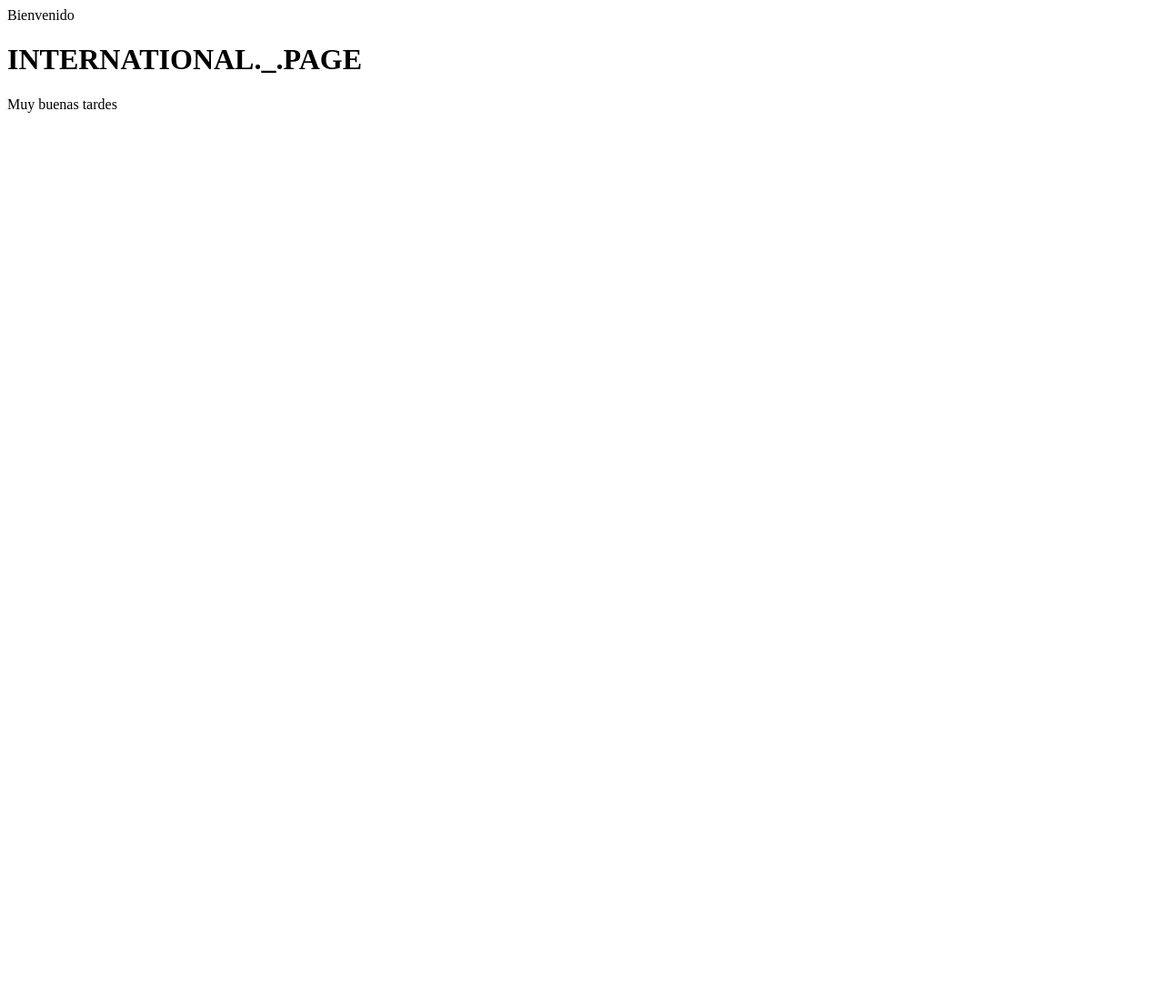
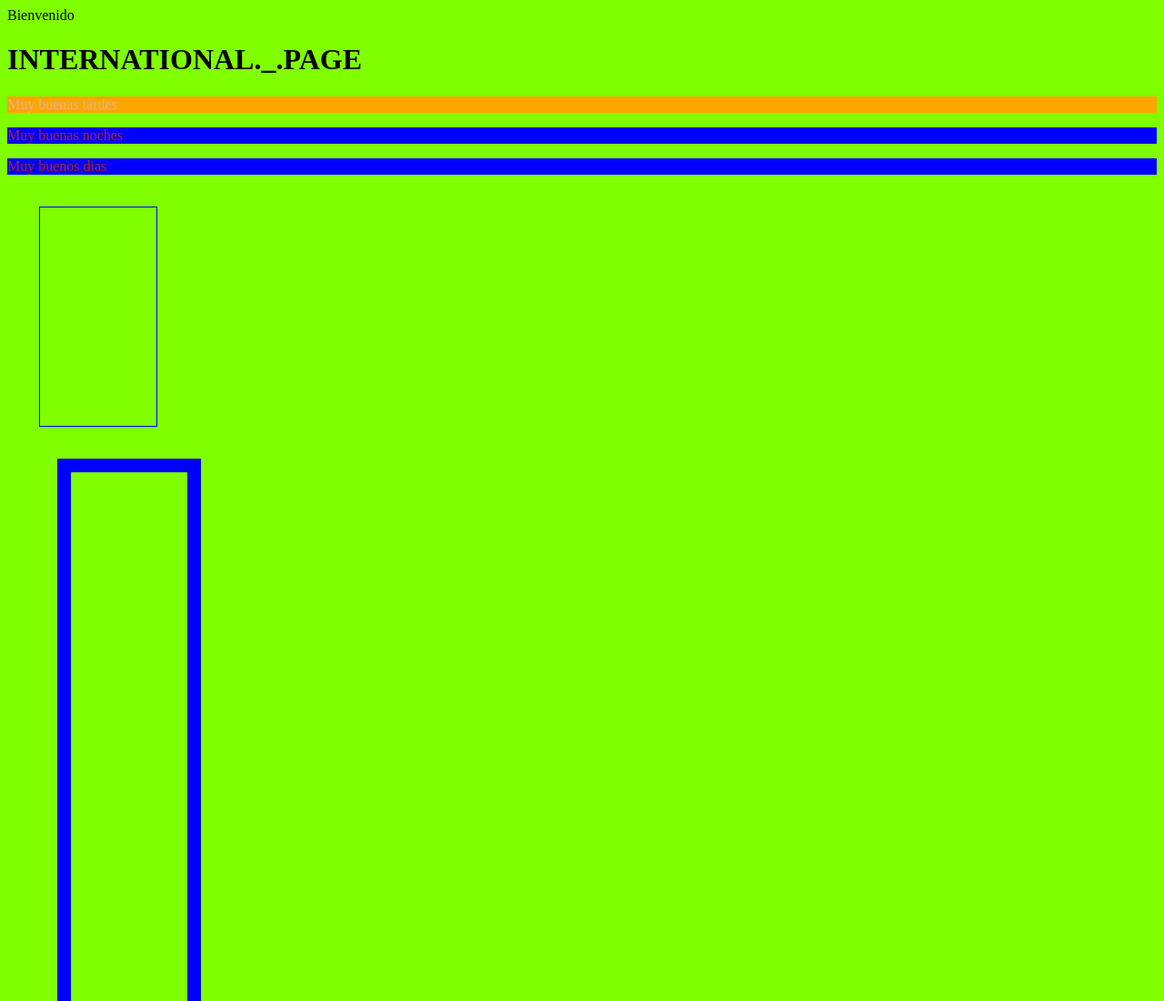
Before and after one commit to MateoRZJO/Mateo, a plain HTML site: page index.html in a window 1280 px wide. Shown: the top 1100 px of the page at 91% size. Before the commit the page ends 800 px from the top, so only its background shows below. Drawn offline with Linux system fonts and the light colour scheme.

Commit message:
Ultima version

```diff
--- a/estilos.css
+++ b/estilos.css
@@ -0,0 +1,30 @@
+body{
+    background-color:chartreuse;
+}
+.parrafo{
+    color:firebrick;
+background-color:blue
+}
+ #parrafoUnico{
+    color: burlywood;
+background-color: orange;
+}
+#contenedor1 {
+    width: 10vw;
+    height: 30vh;
+    border: 1px solid blue;
+    margin: 35px;
+}
+#contenedor2 {
+    width: 10vw;
+    height: 900vh;
+    border: 15px solid blue;
+    margin-left: 55px;
+
+ .cuadrado{
+    width: 10%;
+    height: 90%;
+    background-color: aqua;
+    border: 15px solid blue;
+    }
+}
--- a/index.html
+++ b/index.html
@@ -1,8 +1,17 @@
 <!DOCTYPE html>
 <head>
     <titles>Bienvenido</titles>
+    <!--Importar la hoja de estilo de la pagina-->
+    <link rel="stylesheet" href="estilos.css" />
 </head>
 <body>
     <h1>INTERNATIONAL._.PAGE</h1>
-    <p>Muy buenas tardes</p>
+    <p class="parrafo" id="parrafoUnico">Muy buenas tardes</p>
+    <p class="parrafo" id="parrafo2">Muy buenas noches</p>
+    <p class="parrafo" id="parrafo final">Muy buenos dias</p>
+
+    <div id="contenedor1">
+        <div class="cuadrado"></div>
+    </div>
+    <div id="contenedor2"></div>
 </body>
```
